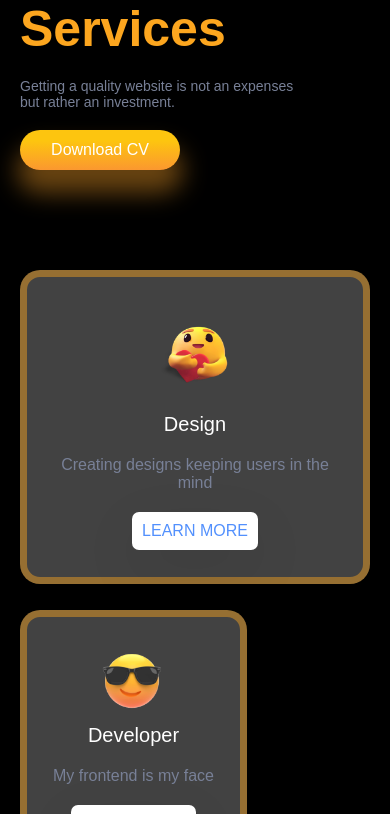
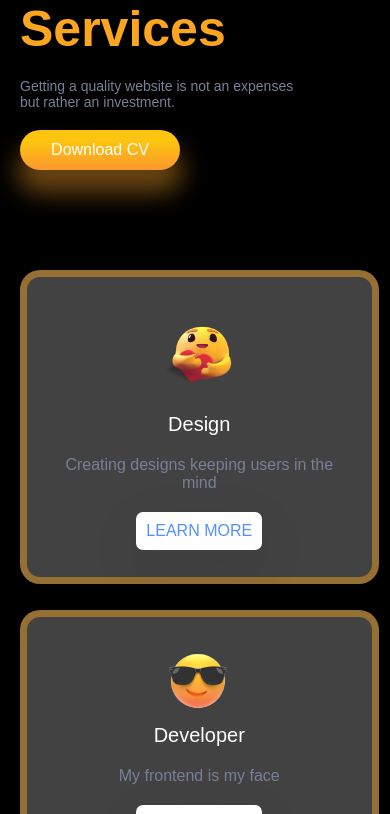
Before and after one commit to Akash-Singh-007/iamakashsingh, a React (Create React App) app: page / in a window 390 px wide. Shown: the part 1552-2366 px from the top of the page. Built offline with nearby package versions, Linux system fonts and the light colour scheme; a web font is replaced by a local one.

Commit message:
build folder made

```diff
--- a/public/index.html
+++ b/public/index.html
@@ -25,20 +25,10 @@
         margin: 0;
       }
     </style>
-    <title>React App</title>
+    <title>Akash</title>
   </head>
   <body>
     <noscript>You need to enable JavaScript to run this app.</noscript>
     <div id="root"></div>
-    <!--
-      This HTML file is a template.
-      If you open it directly in the browser, you will see an empty page.
-
-      You can add webfonts, meta tags, or analytics to this file.
-      The build step will place the bundled scripts into the <body> tag.
-
-      To begin the development, run `npm start` or `yarn start`.
-      To create a production bundle, use `npm run build` or `yarn build`.
-    -->
   </body>
 </html>
--- a/src/components/Partials/Card/Card.css
+++ b/src/components/Partials/Card/Card.css
@@ -36,6 +36,6 @@
 
 @media screen and (max-width: 480px){
     .card{
-      width: auto;
+        width: 75vw;
     }
   }
```
Also changed, not shown: firebase.json (deleted), 1 other file (tests, documents, lock files or other folders).
